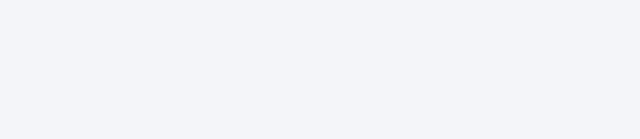
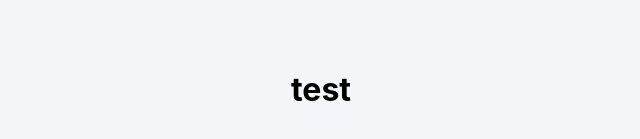
Before and after one commit to KauanCurbani/exercise-array, a React (Create React App) app: page /home in a window 1280 px wide. Before the commit this address had no page. Shown: the part 311-450 px from the top of the page, without its empty margins (319-959 px from the left). Built offline with nearby package versions, Linux system fonts and the light colour scheme.

Commit message:
add home

```diff
--- a/src/App.js
+++ b/src/App.js
@@ -4,6 +4,7 @@ import User from "./pages/user/user";
 
 import React, { useState, useContext, createContext } from "react";
 import MyContext from "./Context/context";
+import Home from "./pages/homepage/home";
 
 function App() {
   const [user, setUser] = useState('')
@@ -13,6 +14,7 @@ function App() {
         <Routes>
           <Route exact path="/" element={<LoginPage />} />
           <Route path="/user" element={<User />} />
+          <Route path="/home" element={<Home />} />
         </Routes>
       </MyContext.Provider>
     </div>
--- a/src/pages/homepage/home.js
+++ b/src/pages/homepage/home.js
@@ -1,6 +1,12 @@
 
 function Home() {
 
+
+    return(
+        <div>
+            <h1>test</h1>
+        </div>
+    )
 }
 
 export default Home
```
